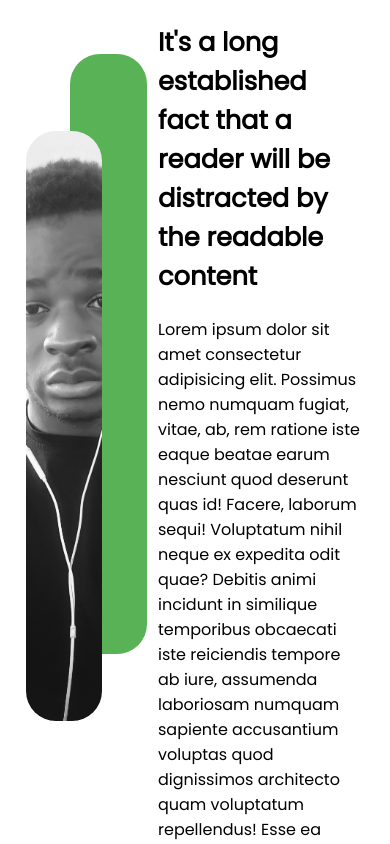
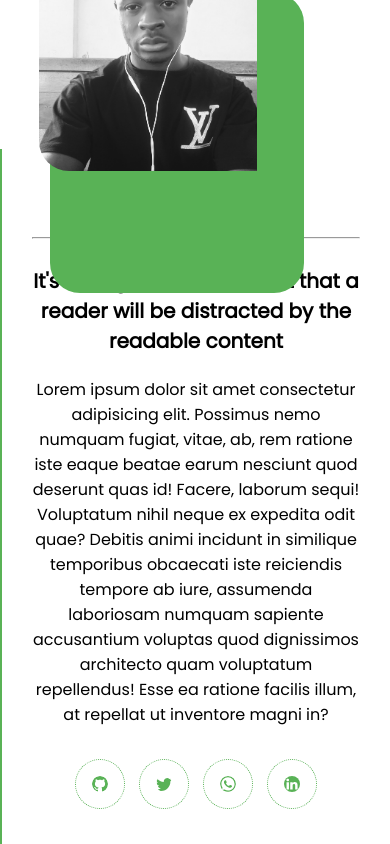
Before and after one commit to Fonyuygita/myPortfolio, a React (Create React App) app: page / in a window 390 px wide. Shown: the part 840-1684 px from the top of the page. Built offline with nearby package versions, Linux system fonts and the light colour scheme.

Commit message:
done with mobile version

```diff
--- a/src/component/about/About.css
+++ b/src/component/about/About.css
@@ -77,3 +77,86 @@ hr{
     padding: 16px;
     cursor: pointer;
 }
+
+
+/* responsiveness of the about section  */
+@media screen and (max-width:480px){
+
+    .a{
+        flex-direction: column;
+        text-align: center;
+        gap: 3rem;
+    }
+
+
+    .a-left{
+        flex: 1;
+        display: flex;
+        align-items: center;
+        justify-content: center;
+        position: relative;
+        width: 100%;
+        height: 100%;
+
+    }
+
+
+.a-card.bg{
+    position: absolute;
+    top: 50px;
+    left: 70px;
+    background-color:#59b256;
+    height: 600px;
+}
+.a-card{
+    margin-top: 3rem;
+    height: 30vh;
+    width: 80vw;
+}
+.a-img{
+   display: flex;
+   align-items: center;
+   justify-content: center;
+   height: 100vh;
+    width: 70%;
+    height: 300px;
+
+}
+
+.a-card.bg{
+    position: absolute;
+    top: -59px;
+    left: 50px;
+    background-color:#59b256;
+    height: 300px;
+    width: 65%;
+    bottom: 5rem;
+}
+.a-right{
+    margin-top: 4rem;
+    border-left: 2px solid #59b256;
+    border-bottom: 2px solid #59b256;
+
+
+
+}
+.a-title{
+    text-align: center;
+    margin-left: 2rem;
+    font-size: 43px;
+
+}
+.a-sub{
+    font-size: 20px;
+}
+.socials{
+    text-align: center;
+    align-items: center;
+    justify-content: center;
+}
+ .socials .icon{
+    width: 50px;
+    height: 50px;
+ }
+
+}
--- a/src/component/contact/Contact.css
+++ b/src/component/contact/Contact.css
@@ -81,3 +81,43 @@ button{
    font-weight: 500;
    cursor: pointer;
 }
+
+
+/* mobile version */
+@media screen and (max-width:480px){
+    .c-wrapper{
+        flex-direction: column;
+        padding:0px 50px;
+    }
+
+    .c-title{
+        font-size: 30px;
+    }
+
+    .c-info-item{
+        margin: 20px 0px;
+        width: 100%;
+    }
+
+    .c-desc{
+        display: none;
+    }
+
+    form{
+        margin-top: 0px;
+        display: flex;
+        flex-wrap: wrap;
+    }
+
+    input{
+        width: 90%;
+        height: 40px;
+        margin: 10PX;
+        margin-left: 0;
+    }
+
+    button{
+        margin-top: 1rem;
+        margin-bottom: 2rem;
+    }
+}
--- a/src/component/productLlist/ProductList.css
+++ b/src/component/productLlist/ProductList.css
@@ -22,3 +22,16 @@
     justify-content: space-between;
     width: 100%;
 }
+
+/* mobile version */
+
+@media screen and (max-width:480px){
+    .pl{
+        padding: 10px;
+    }
+
+    .pl-text{
+        width: 100%;
+        margin-top: 2rem;
+    }
+}
--- a/src/component/project/Product.css
+++ b/src/component/project/Product.css
@@ -34,3 +34,12 @@ overflow: hidden;
 .p:hover .p-img{
     transform: translateY(-100%);
 }
+
+@media screen and (max-width:480px) {
+
+    .p{
+        width: 40%;
+        height: 20vh;
+    }
+
+}
```
